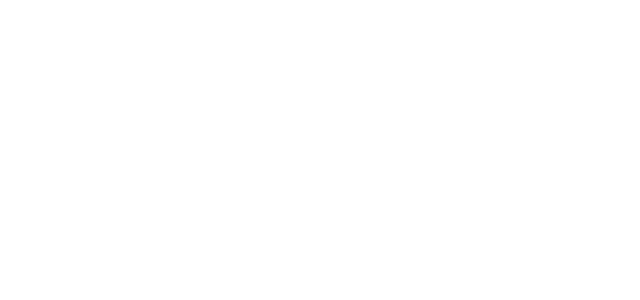
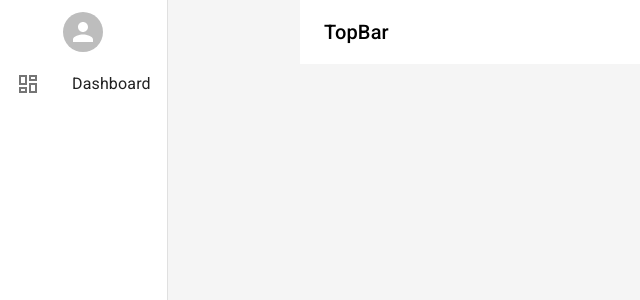
Before and after one commit to TheRock3/FinanceTracker, a React (Vite) app: page /dashboard in a window 1280 px wide. Before the commit this address had no page. Shown: the top 300 px of the page, without its empty margins (0-640 px from the left). Built offline with nearby package versions, Linux system fonts and the light colour scheme.

Commit message:
Sidebar commit

```diff
--- a/src/App.tsx
+++ b/src/App.tsx
@@ -1,13 +1,14 @@
 import { BrowserRouter, Router, Routes, Route } from 'react-router-dom';
 import MainLayout from './Components/Layout/MainLayout';
 import { HomePage } from './pages/home/HomePage';
+import { routes } from './routes';
 
 function App(){
   return <>
     <BrowserRouter>
         <Routes>
           <Route path='/' element={<MainLayout/>}>
-            <Route index element={<HomePage/>}/>
+            {routes}
           </Route>
         </Routes>
     </BrowserRouter>
--- a/src/Components/Layout/MainLayout.tsx
+++ b/src/Components/Layout/MainLayout.tsx
@@ -1,7 +1,7 @@
 import { Box, Toolbar } from '@mui/material';
 import { Topbar } from '../common/Topbar';
 import SizeConfig from '../../configs/SizeConfig';
-import { Sidebar } from '../common/Sidebar';
+import Sidebar from '../common/Sidebar';
 import colorConfigs from '../../configs/ColorConfig';
 import { Outlet } from 'react-router-dom';
 
--- a/src/Components/Layout/PageWrapper.tsx
+++ b/src/Components/Layout/PageWrapper.tsx
@@ -1,12 +1,14 @@
-import React from 'react';
+import { ReactNode } from 'react';
 
-type Props = {};
+type Props = {
+    state?: string,
+    children: ReactNode
+};
 
-const PageWrapper = (props: Props)=>{
-    return
-    <>
-        <div>PageWrapper</div>
-    </>
+const PageWrapper = (props: Props): ReactNode=>{
+    return(
+        <div>{props.children}</div>
+    )
 }
 
 export default PageWrapper;
--- a/src/Components/common/Sidebar.tsx
+++ b/src/Components/common/Sidebar.tsx
@@ -1,12 +1,52 @@
+import { Avatar, Drawer, List, ListItem, ListItemButton, ListItemIcon, Stack, Toolbar } from '@mui/material';
 import * as React from 'react';
+import SizeConfig from '../../configs/SizeConfig';
+import colorConfigs from '../../configs/ColorConfig';
+import appRoutes from '../../routes/appRoutes';
+import { routes } from '../../routes';
 
 export interface IAppProps {
 }
 
-export function Sidebar (props: IAppProps) {
+export default function Sidebar (props: IAppProps) {
   return (
-    <div>
-      Sidebar
-    </div>
+    <Drawer variant='permanent'
+    sx={{
+      width: SizeConfig.sidebar.width,
+      flexShrink: 0,
+      "& .MultiDrawer-paper":{
+        width: SizeConfig.sidebar.width,
+        boxSizing: 'border-box',
+        borderRight: '0px',
+        backgroundColor: colorConfigs.sidebar.bg
+      }
+
+    }}>
+      <List disablePadding key={Math.random().toString()}>
+        <Toolbar>
+        <Stack
+        sx={{
+          width: '100%'
+        }}
+        direction='row'
+        justifyContent='center'>
+          <Avatar/>
+        </Stack>
+        </Toolbar>
+        {appRoutes.map((route,index)=>(
+          route.sidebarProps?(
+            route.child ? (
+              <ListItemButton>
+                <ListItemIcon>
+                  {route.sidebarProps.icon && route.sidebarProps.icon}
+                </ListItemIcon>
+                  {route.sidebarProps.displayText}
+              </ListItemButton>
+            ):
+            null
+          ):null
+        ))}
+      </List>
+      </Drawer>
   );
 }
--- a/src/Components/common/Topbar.tsx
+++ b/src/Components/common/Topbar.tsx
@@ -1,5 +1,4 @@
 import { AppBar, Toolbar, Typography } from '@mui/material';
-import * as React from 'react';
 import SizeConfig from '../../configs/SizeConfig';
 import colorConfigs from '../../configs/ColorConfig';
 
--- /dev/null
+++ b/src/pages/dashboard/DashboardIndex.tsx
@@ -0,0 +1,12 @@
+import * as React from 'react';
+
+export interface IAppProps {
+}
+
+export function DashboardIndex (props: IAppProps) {
+  return (
+    <div>
+      DashboardIndex
+    </div>
+  );
+}
--- a/src/pages/dashboard/DashboardPageLayout.tsx
+++ b/src/pages/dashboard/DashboardPageLayout.tsx
@@ -1,12 +1,11 @@
-import * as React from 'react';
+import { Outlet } from 'react-router-dom';
 
-export interface IAppProps {
+const DashboardPageLayout = () => {
+  return (
+    <>
+        <Outlet/>
+    </>
+  );
 }
 
-export function DashboardPageLayout (props: IAppProps) {
-  return (
-    <div>
-
-    </div>
-  );
-}
+export default DashboardPageLayout;
--- /dev/null
+++ b/src/routes/appRoutes.tsx
@@ -0,0 +1,42 @@
+import { RouteType } from './config';
+import { HomePage } from '../pages/home/HomePage';
+import  DashboardPageLayout  from '../pages/dashboard/DashboardPageLayout';
+import DashboardOutlinedIcon from '@mui/icons-material/DashboardOutlined';
+import { DashboardIndex } from '../pages/dashboard/DashboardIndex';
+
+export interface IAppProps {
+}
+
+const appRoutes: RouteType[] = [
+    {
+        index: true,
+        element: <HomePage/>,
+        state: "home"
+    },
+    {
+        path:'/dashboard',
+        element:<DashboardPageLayout/>,
+        state: 'dashboard',
+        sidebarProps:{
+            displayText: "Dashboard",
+            icon: <DashboardOutlinedIcon/>
+        },
+        child: [
+            {
+                index: true,
+                element: <DashboardIndex/>,
+                state: 'dashboard.index'
+            },
+            {
+                path: "/dashboard/default",
+                element: <DashboardPageLayout/>,
+                state: 'dashboard.default',
+                sidebarProps:{
+                    displayText: 'Default'
+                }
+            }
+        ]
+    }
+];
+
+export default appRoutes;
--- /dev/null
+++ b/src/routes/config.ts
@@ -0,0 +1,13 @@
+import { ReactNode } from "react"
+
+export type RouteType = {
+    element: ReactNode,
+    state: string,
+    index?: boolean,
+    path?: string,
+    child?: RouteType[],
+    sidebarProps?: {
+        displayText: string,
+        icon?: ReactNode
+    }
+}
--- /dev/null
+++ b/src/routes/index.tsx
@@ -0,0 +1,39 @@
+import * as React from 'react';
+import { RouteType } from './config';
+import { Route } from 'react-router-dom';
+import PageWrapper from '../Components/Layout/PageWrapper';
+import appRoutes from './appRoutes';
+
+export interface IAppProps {
+}
+
+const generateRoute = (routes: RouteType[]): React.ReactNode=> {
+  return routes.map((route, index)=>(
+    route.index ? (
+        <Route
+        index={route.index}
+        path={route.path}
+        element={
+            <PageWrapper state={route.state}>
+                {route.element}
+            </PageWrapper>
+        }
+        key={index}/>
+    ): (
+        <Route
+        index={route.index}
+        path={route.path}
+        element={
+            <PageWrapper state={route.state?? undefined}>
+                {route.element}
+            </PageWrapper>
+            }
+        key={index}
+        >
+            {route.child && generateRoute(route.child)}
+        </Route>
+    )
+  ));
+};
+
+export const routes: React.ReactNode = generateRoute(appRoutes);
```
